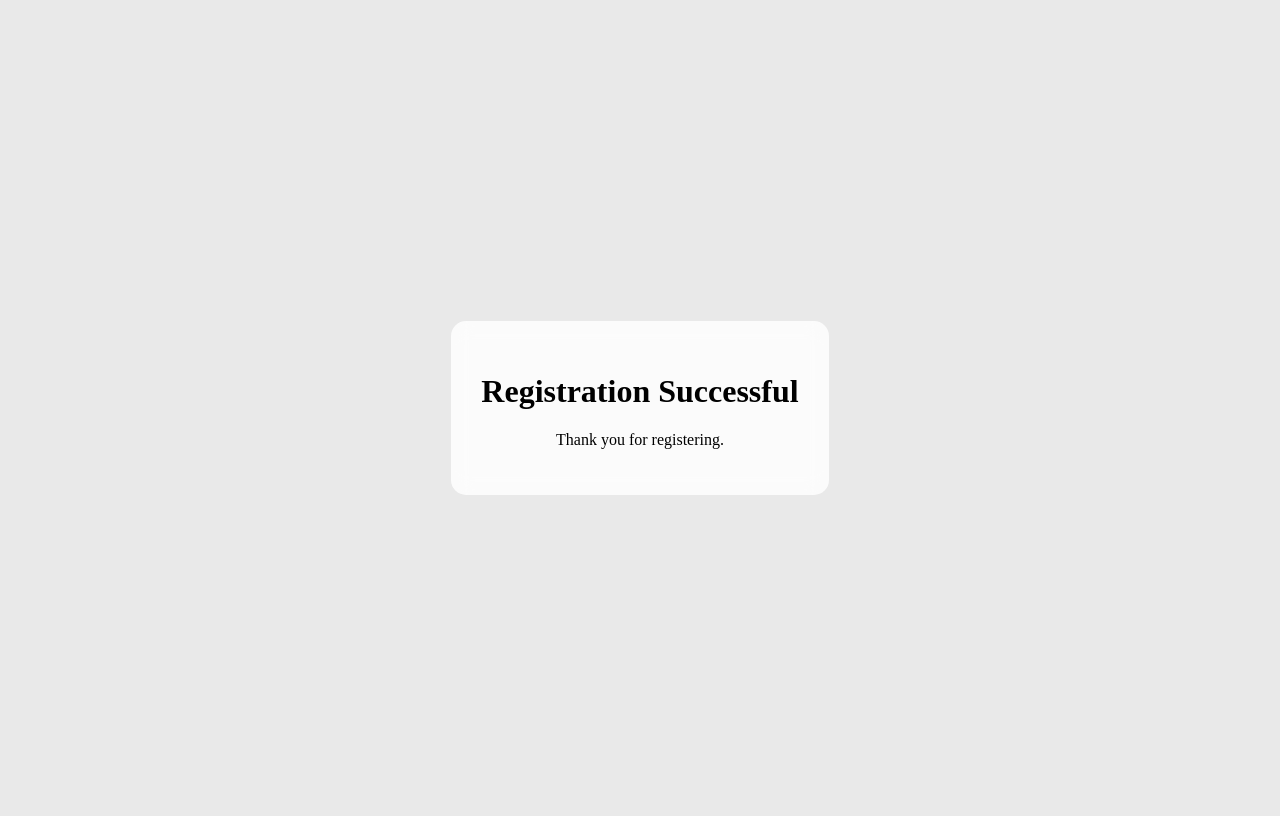
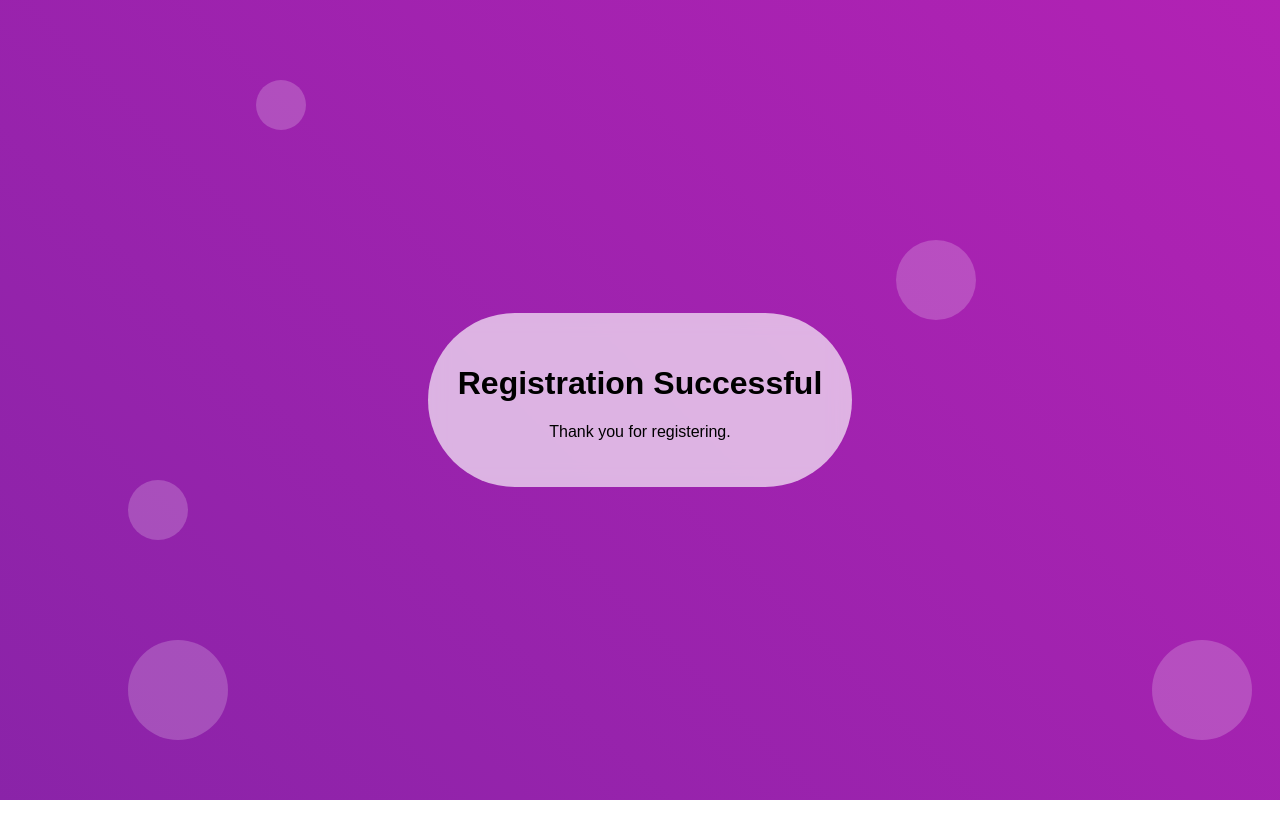
Before and after one commit to anu-1105/Registration_Form, a website: page pages/success.html in a window 1280 px wide. Drawn offline with Linux system fonts and the light colour scheme.

Commit message:
first commit

```diff
--- a/index.js
+++ b/index.js
@@ -11,10 +11,7 @@ const port = process.env.PORT || 3000;
 const username = process.env.MONGODB_USERNAME;
 const password = process.env.MONGODB_PASSWORD;
 
-mongoose.connect(`mongodb+srv://${username}:${password}@cluster0.lztznzf.mongodb.net/registrationFormDB`,{
-    useNewUrlParser : true,
-    useUnifiedTopology : true,
-});
+mongoose.connect(`mongodb+srv://${username}:${password}@cluster0.lztznzf.mongodb.net/registrationFormDB`);
 
 //registration Schema
 const registrationSchema = new mongoose.Schema({
--- a/pages/success.html
+++ b/pages/success.html
@@ -9,29 +9,102 @@
       type="image/x-icon"
     />
     <meta name="viewport" content="width=device-width, initial-scale=1.0" />
-    <title>Registration Successful</title>
-  </head>
-  <body
-  >
     <style>
-      /* Apply glassmorphism effect to the container */
       .container {
-        background: rgba(255, 255, 255, 0.823); /* Set a semi-transparent white background */
-        backdrop-filter: blur(10px); /* Apply a blur effect to the background */
-        border-radius:15px; /* Rounded corners */
+        background: rgba(255, 255, 255, 0.655);
+        backdrop-filter: blur(10px);
+        border-radius:267px;
         padding: 30px;
         text-align: center;
       }
-
-      /* Center the container vertically and horizontally */
       body {
         display: flex;
         justify-content: center;
         align-items: center;
-        height: 100vh; /* Ensure full viewport height */
-        background-color: rgb(233, 233, 233);
+        height: 100vh;
+        margin: 0;
+        font-family: "Poppins", sans-serif;
+        background: linear-gradient(45deg, #29278b, rgb(201, 33, 187));
+        background-size: 400% 400%;
+        animation: gradientAnimation 10s infinite linear;
+        overflow: hidden;
       }
+
+      @keyframes gradientAnimation {
+        0% {
+          background-position: 0% 50%;
+        }
+        50% {
+          background-position: 100% 50%;
+        }
+        100% {
+          background-position: 0% 50%;
+        }
+      }
+
+      .background-circle {
+        position: absolute;
+        top: 0;
+        left: 0;
+        width: 100%;
+        height: 100%;
+        pointer-events: none;
+      }
+
+      .circle {
+        position: absolute;
+        border-radius: 50%;
+        background: rgba(255, 255, 255, 0.2);
+        animation: scaleUp 8s infinite alternate;
+      }
+
+      .circle:nth-child(1) {
+        width: 50px;
+        height: 50px;
+        top: 10%;
+        left: 20%;
+      }
+
+      .circle:nth-child(2) {
+        width: 80px;
+        height: 80px;
+        top: 30%;
+        left: 70%;
+      }
+
+      .circle:nth-child(3) {
+        width: 60px;
+        height: 60px;
+        top: 60%;
+        left: 10%;
+      }
+
+      .circle:nth-child(4) {
+        width: 100px;
+        height: 100px;
+        top: 80%;
+        left: 10%;
+      }
+
+
+      .circle:nth-child(5) {
+        width: 100px;
+        height: 100px;
+        top: 80%;
+        left: 90%;
+      }
+
     </style>
+    <title>Registration Successful</title>
+  </head>
+  <body>
+    <div class="background-circle">
+      <div class="circle"></div>
+      <div class="circle"></div>
+      <div class="circle"></div>
+      <div class="circle"></div>
+      <div class="circle"></div>
+    </div>
     <div class="container">
       <h1>Registration Successful</h1>
       <p>Thank you for registering.</p>
```
Also changed, not shown: pages/error.html (+86 -12 lines), pages/index.html (+155 -81 lines).
